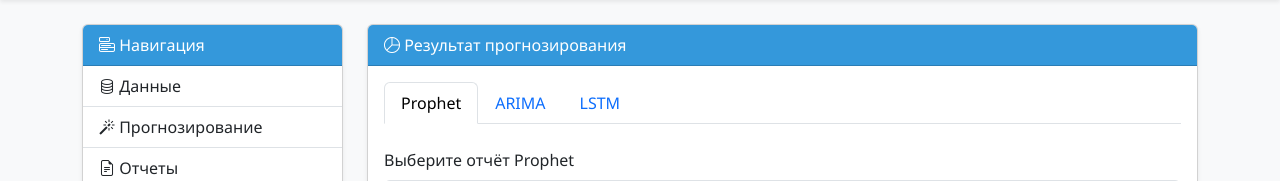
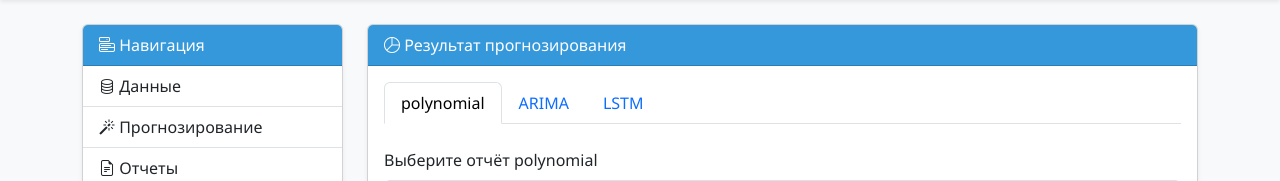
Before and after one commit to Levushka46/diplom_test, a Flask app: page /dashboard in a window 1280 px wide, after a click on "Результаты прогнозирования". Shown: the part 56-237 px from the top of the page. Run offline with Flask 3, Linux system fonts and the light colour scheme; the visitor is signed in with stand-in values (Sample User, id 1); data that the repository does not hold is empty; some libraries are stand-ins or nearby versions.

Commit message:
add polynomial

```diff
--- a/app.py
+++ b/app.py
@@ -10,11 +10,11 @@ import pandas as pd
 import plotly.express as px
 
 from pmdarima import auto_arima
-from prophet import Prophet
-from sklearn.preprocessing import MinMaxScaler
+from sklearn.preprocessing import MinMaxScaler, PolynomialFeatures
+from sklearn.linear_model import LinearRegression
 from sqlalchemy.orm import joinedload
 from statsmodels.tsa.arima.model import ARIMA
-
+import datetime
 from tensorflow.keras.layers import Dense, LSTM
 from tensorflow.keras.models import Sequential
 
@@ -255,20 +255,57 @@ def forecast():
         df = pd.read_csv(BytesIO(file.data))
         df = df[df['category'] == category]
 
-        if model_type == 'prophet':
-            # Готовим данные для Prophet
-            df = df.rename(columns={'date': 'ds', 'value': 'y'})
-            df['ds'] = pd.to_datetime(df['ds'])
+        if model_type == 'polynomial':
+            # 1. Переименуем колонки и приведём дату
+            df_prop = df.rename(columns={'date': 'ds', 'value': 'y'}).copy()
+            df_prop['ds'] = pd.to_datetime(df_prop['ds'])
 
-            # Создаем и обучаем модель
-            m = Prophet()
-            m.fit(df)
+            # 2. Переведём дату в числовой признак (ordinal)
+            df_prop['ordinal'] = df_prop['ds'].map(datetime.datetime.toordinal)
+            X = df_prop[['ordinal']].values     # shape = (n_samples, 1)
+            y = df_prop['y'].values              # shape = (n_samples,)
 
-            # Создаем будущие даты
-            future = m.make_future_dataframe(periods=30)
+            # 3. Создадим полиномиальные фичи (здесь degree=3)
+            poly = PolynomialFeatures(degree=3, include_bias=False)
+            X_poly = poly.fit_transform(X)       # shape = (n_samples, 3)
 
-            # Прогнозируем
-            forecast = m.predict(future)
+            # 4. Обучим линейную регрессию на полиномиальных фичах
+            linreg = LinearRegression()
+            linreg.fit(X_poly, y)
+
+            # 5. Сгенерируем будущие даты (30 дней вперёд)
+            last_date = df_prop['ds'].max()
+            future_dates = [last_date + pd.Timedelta(days=i) for i in range(1, 31)]
+            future_ordinals = np.array([d.toordinal() for d in future_dates]).reshape(-1, 1)
+            X_future_poly = poly.transform(future_ordinals)
+
+            # 6. Спрогнозируем значения
+            y_pred = linreg.predict(X_future_poly)
+
+            # 7. Соберём DataFrame с прогнозом
+            forecast = pd.DataFrame({
+                'ds': future_dates,
+                'yhat':       np.round(y_pred, 2),
+                # Интервалов доверия у sklearn-регрессии нет,
+                # поэтому просто повторим точечный прогноз:
+                'yhat_lower': np.round(y_pred, 2),
+                'yhat_upper': np.round(y_pred, 2),
+            })
+
+            result = {
+                'historical': {
+                    'dates':  df_prop['ds'].dt.strftime('%Y-%m-%d').tolist(),
+                    'values': df_prop['y'].tolist()
+                },
+                'forecast': {
+                    'dates': forecast['ds'].dt.strftime('%Y-%m-%d').tolist(),
+                    'yhat': forecast['yhat'].round(2).tolist(),
+                    'yhat_lower': forecast['yhat_lower'].round(2).tolist(),
+                    'yhat_upper': forecast['yhat_upper'].round(2).tolist()
+                }
+            }
+            save_forecast_result(file_id, model_type, result)
+            return jsonify(result)
 
         elif model_type == 'arima':
             # 1. Загрузка и подготовка данных
@@ -276,7 +313,6 @@ def forecast():
             df = df.set_index('date').asfreq('D')
             df['value'].interpolate(method='time', inplace=True)
 
-            # Переименуем для единообразия с Prophet
             df = df.rename(columns={'value': 'y'})
             df = df.reset_index().rename(columns={'date': 'ds'})
             df['ds'] = pd.to_datetime(df['ds'])
--- a/requirements.txt
+++ b/requirements.txt
@@ -8,3 +8,4 @@ statsmodels
 pmdarima
 numpy==1.26.4
 tensorflow-cpu
+scikit-learn
--- a/templates/dashboard.html
+++ b/templates/dashboard.html
@@ -168,7 +168,7 @@
                         <div class="mb-4">
                             <label class="form-label">Модель прогнозирования</label>
                             <select class="form-select" id="modelSelect">
-                                <option value="prophet">Prophet</option>
+                                <option value="polynomial">Polynomial</option>
                                 <option value="arima">ARIMA</option>
                                 <option value="lstm">LSTM Network</option>
                             </select>
@@ -262,7 +262,7 @@
                         <!-- Навигация по моделям -->
                         <ul class="nav nav-tabs mb-4" id="modelTabs" role="tablist">
                             <li class="nav-item" role="presentation">
-                                <button class="nav-link active" id="prophet-tab" data-bs-toggle="tab" data-bs-target="#prophet" type="button" role="tab">Prophet</button>
+                                <button class="nav-link active" id="polynomial-tab" data-bs-toggle="tab" data-bs-target="#polynomial" type="button" role="tab">polynomial</button>
                             </li>
                             <li class="nav-item" role="presentation">
                                 <button class="nav-link" id="arima-tab" data-bs-toggle="tab" data-bs-target="#arima" type="button" role="tab">ARIMA</button>
@@ -273,18 +273,18 @@
                         </ul>
 
                         <div class="tab-content">
-                            <!-- Prophet -->
-                            <div class="tab-pane fade show active" id="prophet" role="tabpanel">
+                            <!-- polynomial -->
+                            <div class="tab-pane fade show active" id="polynomial" role="tabpanel">
                                 <div class="mb-3">
-                                    <label class="form-label">Выберите отчёт Prophet</label>
-                                    <select class="form-select report-select" data-model="prophet">
+                                    <label class="form-label">Выберите отчёт polynomial</label>
+                                    <select class="form-select report-select" data-model="polynomial">
                                         <option value="" selected disabled>-- Выберите файл --</option>
-                                        {% for rpt in reports if rpt.model_type == 'prophet' %}
+                                        {% for rpt in reports if rpt.model_type == 'polynomial' %}
                                         <option value="{{ rpt.id }}">{{ rpt.id }} {{ rpt.file.filename }} ({{ rpt.created_at.strftime('%d.%m.%Y') }})</option>
                                         {% endfor %}
                                     </select>
                                 </div>
-                                <div id="chart-prophet" class="report-chart" style="height:400px;"></div>
+                                <div id="chart-polynomial" class="report-chart" style="height:400px;"></div>
                             </div>
                             <!-- ARIMA -->
                             <div class="tab-pane fade" id="arima" role="tabpanel">
```
